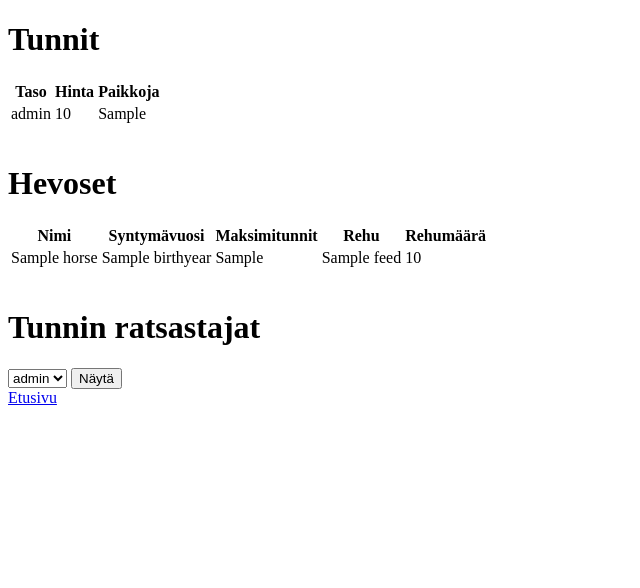
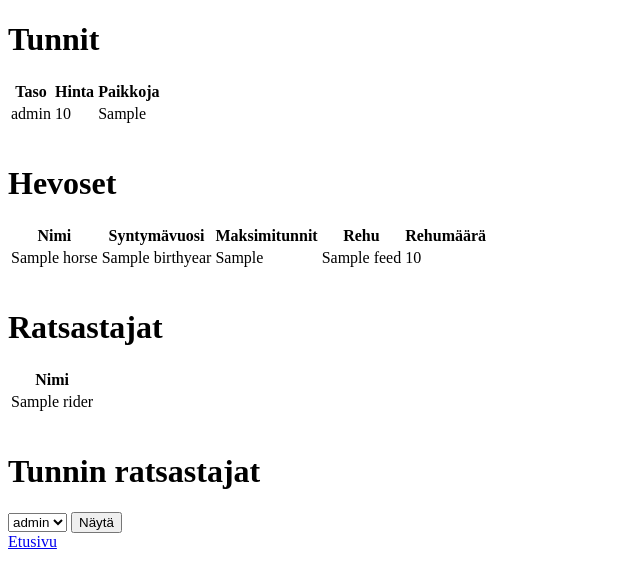
Before and after one commit to sonjasil/tallitietokanta, a Flask app: template templates/teacher_lessons.html in a window 1280 px wide. Shown: the top 588 px of the page, without its empty margins (0-640 px from the left). Run offline with Flask 3, Linux system fonts and the light colour scheme; the template is opened without the code that fills it: most values are stand-ins (such as "Sample title", 1, 10 or a date in 2020).

Commit message:
Added rider list to teacher page

```diff
--- a/templates/teacher_lessons.html
+++ b/templates/teacher_lessons.html
@@ -16,6 +16,14 @@
 {% endfor %}
 </table>
 <br>
+<h1>Ratsastajat</h1>
+<table>
+<tr><th>Nimi</th></tr>
+{% for rider in rider_list %}
+<tr><td>{{ rider.rider_name }}</td></tr>
+{% endfor %}
+</table>
+<br>
 <h1>Tunnin ratsastajat</h1>
 <form action="/select_lesson" method="POST">
 <select name="individual_lesson">
```
Also changed, not shown: routes.py (+9 -2 lines).
